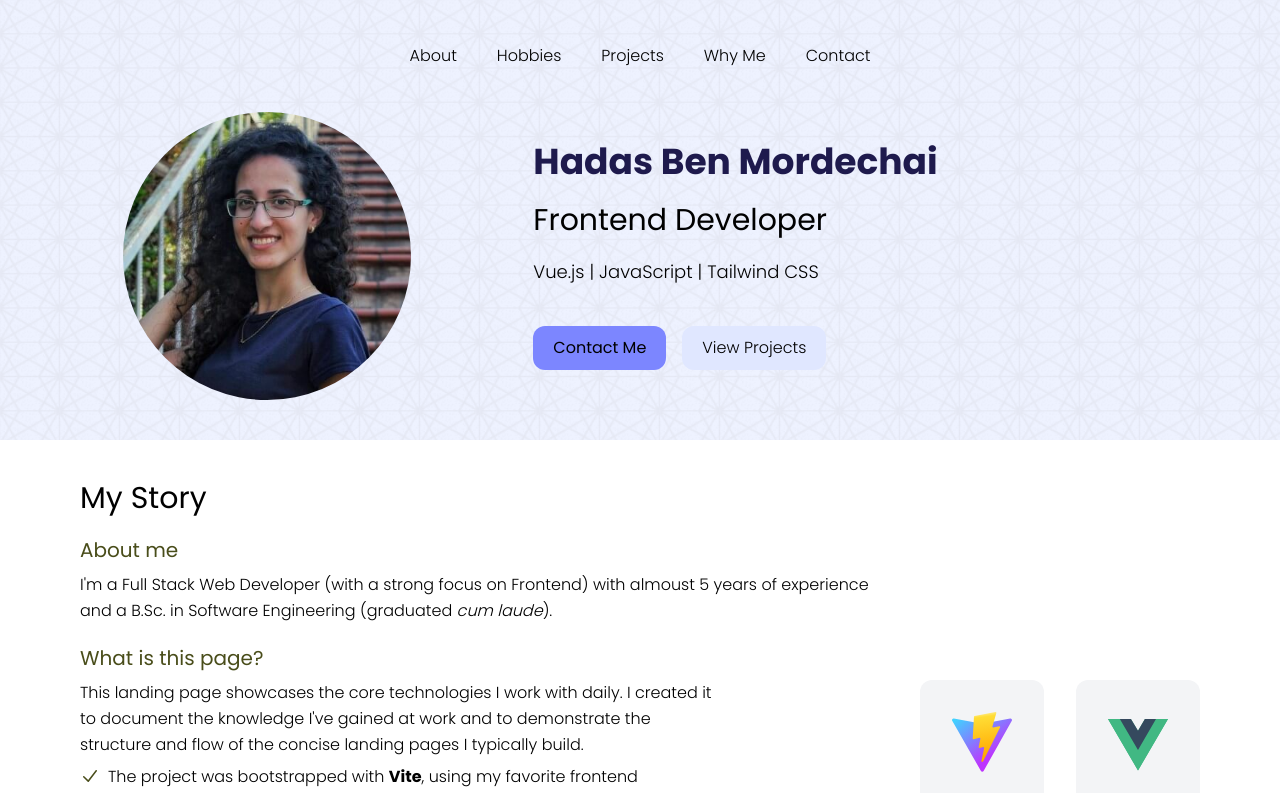
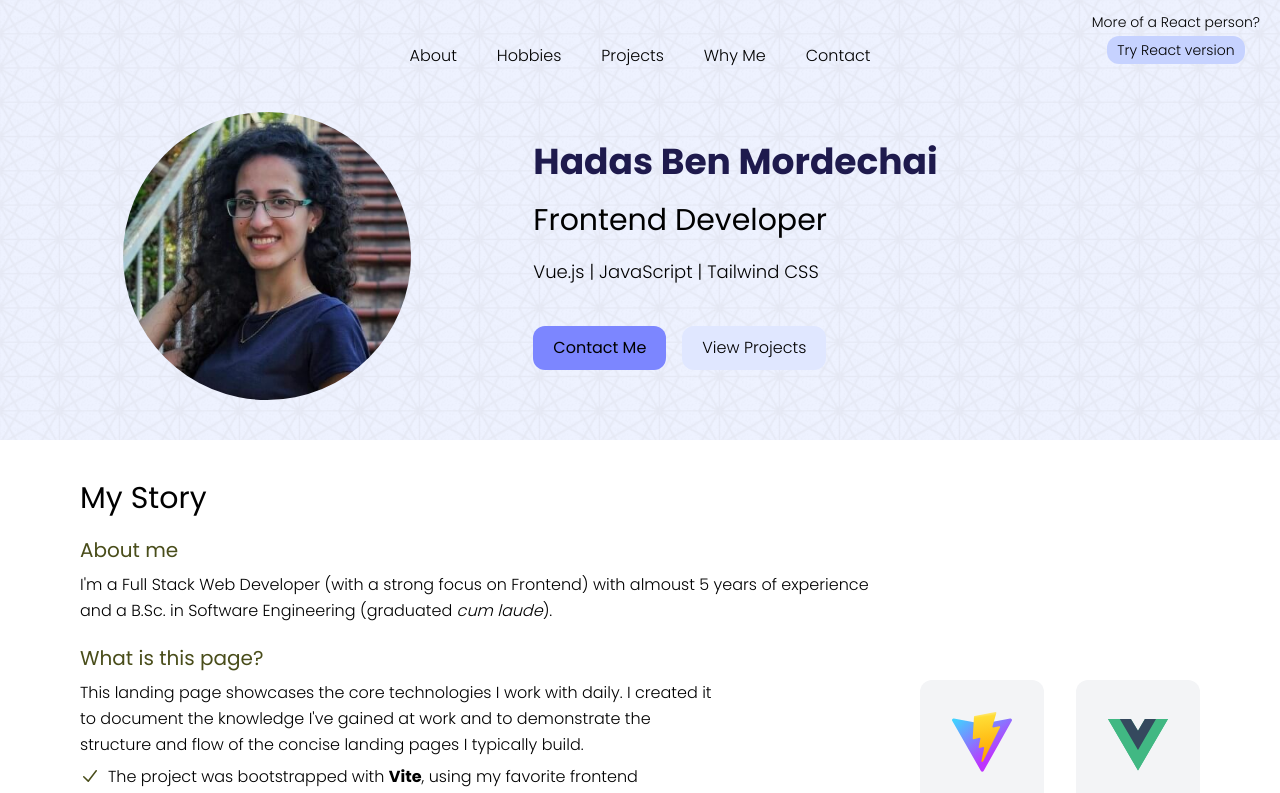
Before and after one commit to HadasBatMordechai/portfolio-vue, a Vue app: page / in a window 1280 px wide. Shown: the top 793 px of the page. Built offline with nearby package versions, Linux system fonts and the light colour scheme.

Commit message:
adding React link

```diff
--- a/src/App.vue
+++ b/src/App.vue
@@ -86,8 +86,18 @@ export default {
 <template>
   <AppNav />
 
+  <div
+    class="absolute top-0 right-0 z-50 p-3 md:px-5 xmd:mt-8 font-light text-xs lg:text-sm">
+    More of a React person?
+    <a
+      href="https://hadasbatmordechai.github.io/react"
+      class="block w-fit mx-auto mt-1 bg-indigo-200 hover:bg-indigo-300 transition-colors rounded-lg lg:rounded-xl px-1.5 py-0.5 lg:px-2.5 lg:py-1">
+      Try React version
+    </a>
+  </div>
+
   <header
-    class="bg-indigo-50 bg-[url('./assets/bg-pattern.png')] bg-size-[60px] px-8 md:px-10 lg:px-20 pb-8 md:pb-10 pt-12 md:pt-28 md:flex items-center">
+    class="bg-indigo-50 bg-[url('./assets/bg-pattern.png')] bg-size-[60px] px-8 md:px-10 lg:px-20 pb-8 md:pb-10 pt-16 md:pt-28 md:flex items-center">
     <div class="md:w-1/3">
       <img
         class="w-40 sm:w-48 lg:w-72 2xl:w-96 max-w-full mx-auto rounded-full aspect-square object-cover"
```
